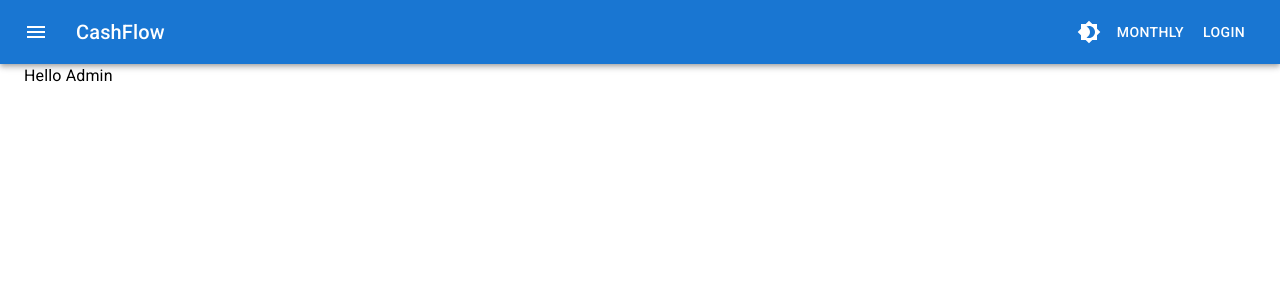
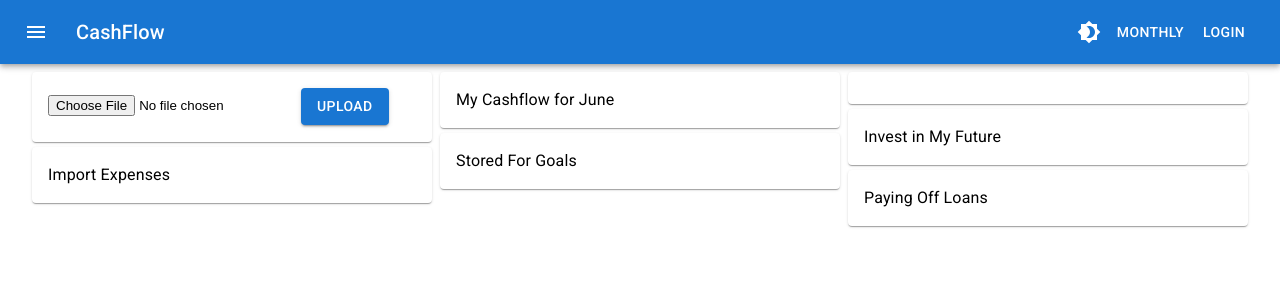
Before and after one commit to IanDsouz/expenseTracker, a React (Create React App) app: page /admin in a window 1280 px wide. Shown: the top 300 px of the page. Built offline with nearby package versions, Linux system fonts and the light colour scheme.

Commit message:
add upload expense api ui

```diff
--- /dev/null
+++ b/src/pages/Admin/AdminPage.jsx
@@ -0,0 +1,100 @@
+import React, { useState } from 'react';
+import { styled } from '@mui/material/styles';
+import Box from '@mui/material/Box';
+import Paper from '@mui/material/Paper';
+import Grid from '@mui/material/Unstable_Grid2';
+import Button from '@mui/material/Button';
+import dayjs from "dayjs";
+import axios from 'axios';
+import CircularProgress from '@mui/material/CircularProgress';
+
+const DemoPaper = styled(Paper)(({ theme }) => ({
+  padding: theme.spacing(2),
+  marginBottom: '5px',
+  backgroundColor: theme.palette.background.paper,
+  color: theme.palette.text.primary,
+}));
+
+function AdminPage() {
+  const currentYear = dayjs().year();
+  const [selectedYear, setSelectedYear] = useState(currentYear);
+  const [file, setFile] = useState(null);  // State to store the selected file
+  const [uploading, setUploading] = useState(false); // State for upload status
+  const [uploadMessage, setUploadMessage] = useState(''); // State to store response message
+
+  // Handle file input change
+  const handleFileChange = (event) => {
+    setFile(event.target.files[0]);  // Store the selected file in state
+  };
+
+  // Handle form submission to upload the file
+  const handleUpload = async () => {
+    if (!file) {
+      setUploadMessage('Please select a file to upload.');
+      return;
+    }
+
+    const formData = new FormData();
+    formData.append('file', file);
+
+    try {
+      setUploading(true);
+      const response = await axios.post('http://127.0.0.1:8000/api/expense/upload', formData, {
+        headers: {
+          'Content-Type': 'multipart/form-data'
+        }
+      });
+
+      // Handle the API response (success)
+      setUploadMessage(response.data.message);  // Show success message
+      console.log('Uploaded data:', response.data.data);  // Log the data for debugging
+
+    } catch (error) {
+      // Handle the API response (error)
+      setUploadMessage('File upload failed. Please try again.');
+      console.error('Error uploading file:', error);
+    } finally {
+      setUploading(false); // End the loading state
+    }
+  };
+
+  return (
+    <Box sx={{ padding: 1 }} height={100}>
+      <Grid container spacing={1}>
+        <Grid xs={4}>
+          {/* File input and upload button */}
+          <DemoPaper>
+            <input
+              type="file"
+              accept=".csv"  // Accept CSV files (adjust based on your needs)
+              onChange={handleFileChange}
+              style={{ marginBottom: '10px' }}
+            />
+            <Button
+              variant="contained"
+              color="primary"
+              onClick={handleUpload}
+              disabled={uploading}  // Disable the button during upload
+            >
+              {uploading ? <CircularProgress size={24} /> : 'Upload'}
+            </Button>
+            {/* Display response message */}
+            {uploadMessage && <p>{uploadMessage}</p>}
+          </DemoPaper>
+          <DemoPaper>Import Expenses</DemoPaper>
+        </Grid>
+        <Grid xs={4}>
+          <DemoPaper>My Cashflow for June</DemoPaper>
+          <DemoPaper>Stored For Goals</DemoPaper>
+        </Grid>
+        <Grid xs={4}>
+          <DemoPaper></DemoPaper>
+          <DemoPaper>Invest in My Future</DemoPaper>
+          <DemoPaper>Paying Off Loans</DemoPaper>
+        </Grid>
+      </Grid>
+    </Box>
+  );
+}
+
+export default AdminPage;
--- a/src/pages/DashboardAdmin.jsx
+++ b/src/pages/DashboardAdmin.jsx
@@ -1,11 +1,12 @@
 import React, { useEffect, useState } from 'react';
 import Container from '@mui/material/Container';
+import AdminPage from './Admin/AdminPage';
 
 function DashboardAdmin() {
 
   return (
   <Container maxWidth="xl">
-    <p>Hello Admin</p>
+    <AdminPage></AdminPage>
   </Container>
   );
 }
```
